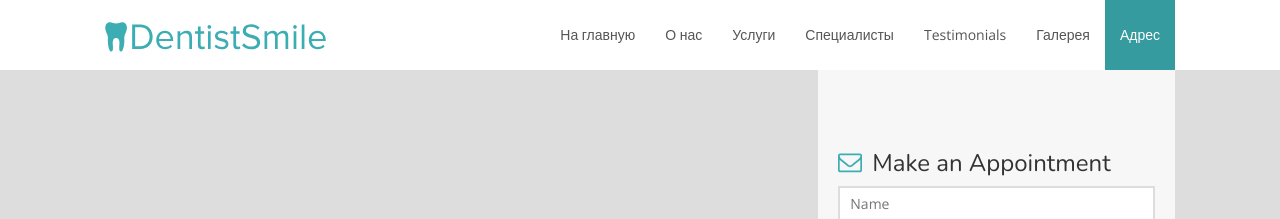
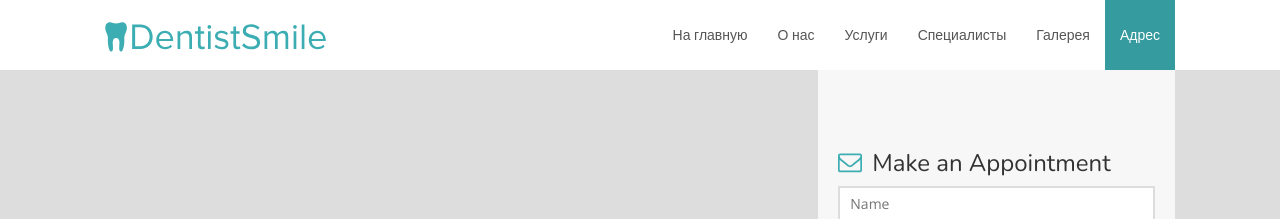
Before and after one commit to profi-dent/profi-dent.github.io, a Jekyll site: the page built from index.html, in a window 1280 px wide. Shown: the top 219 px of the page. Built offline with Jekyll 4.4.1, drawn with Linux system fonts in a browser that asks for light colours; nearby versions of some CDN libraries.

Commit message:
deleted Testimonials

```diff
--- a/_includes/header.html
+++ b/_includes/header.html
@@ -19,7 +19,7 @@
                 <li><a class="scroll" href="#about">О нас</a></li>
                 <li><a class="scroll" href="#treatments">Услуги</a></li>
                 <li><a class="scroll" href="#team">Специалисты</a></li>
-                <li><a class="scroll" href="#testimonials">Testimonials</a></li>
+                <!-- <li><a class="scroll" href="#testimonials">Testimonials</a></li> -->
                 <li><a class="scroll" href="#gallery">Галерея</a></li>
                 <li><a class="scroll" href="#location">Адрес</a></li>
             </ul>
```
